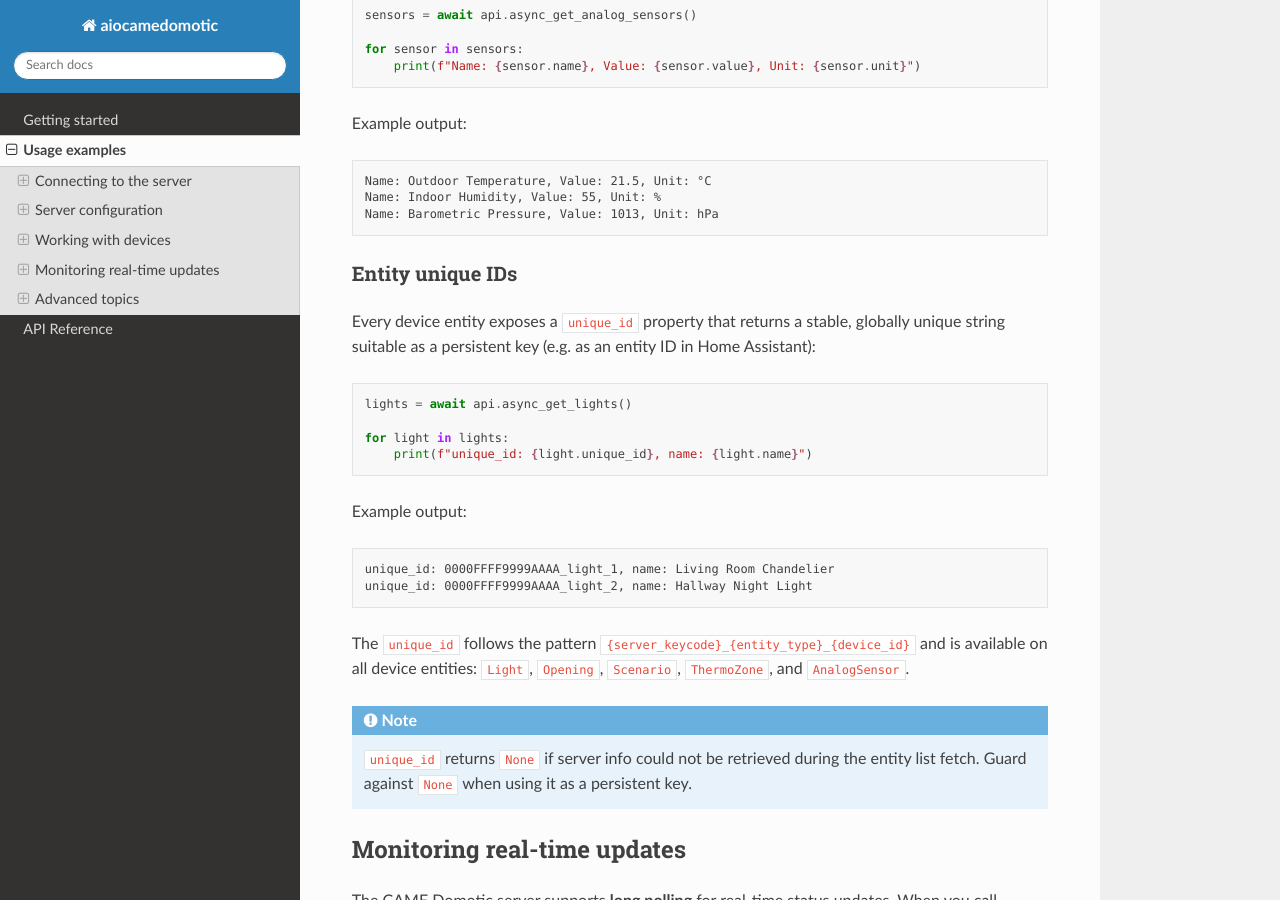
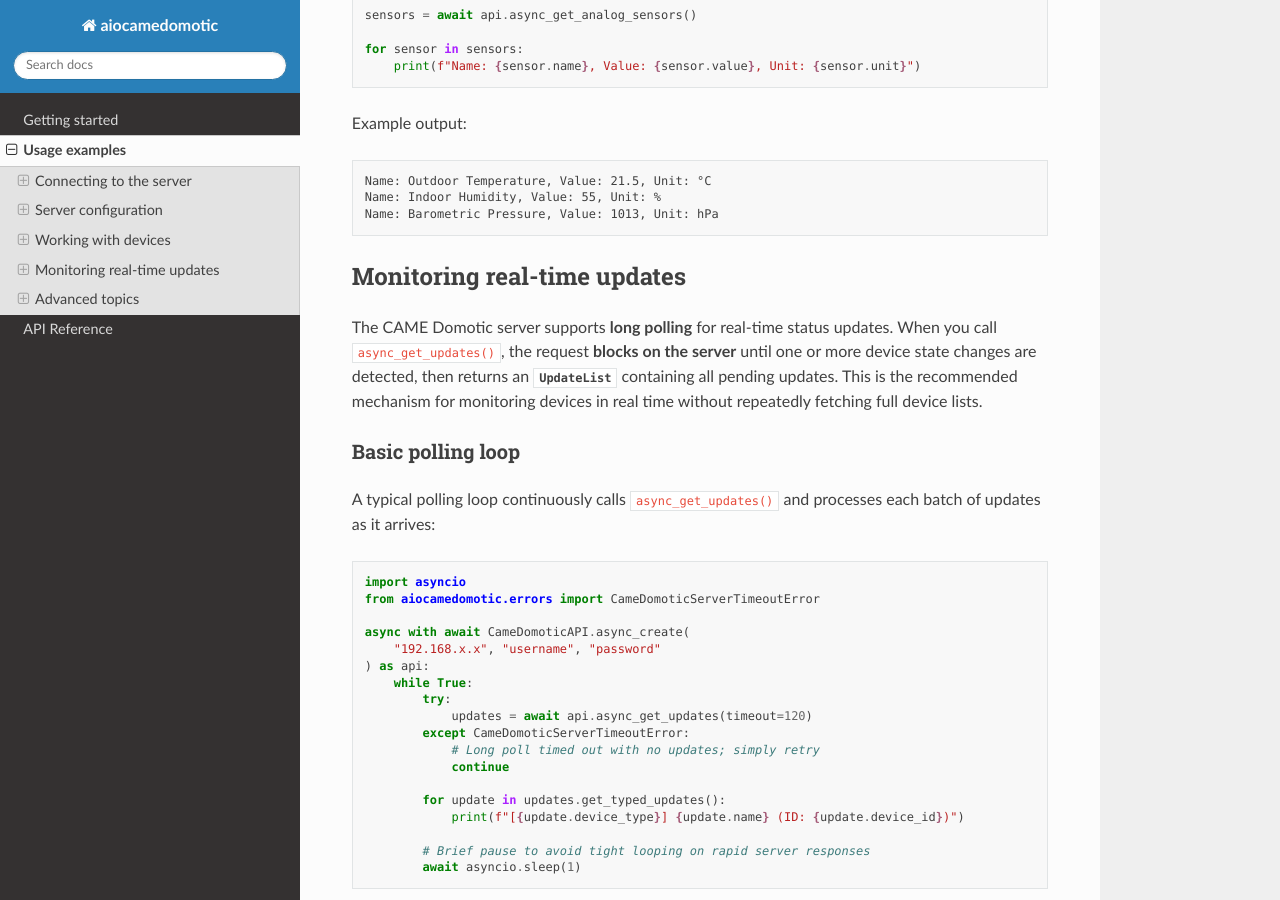
Before and after one commit to camedomotic-unofficial/aiocamedomotic, a Sphinx documentation site: the page built from docs/source/usage_examples.rst, in a window 1280 px wide and 900 px high, scrolled down 7218 px. Built offline with Sphinx 7.4.7 and the Read the Docs theme 3.1.0, drawn with Linux system fonts in a browser that asks for light colours.

Commit message:
docs: remove unique_id references from usage examples (#245)
Co-authored-by: Claude Opus 4.6 <noreply@anthropic.com>

```diff
--- a/docs/source/usage_examples.rst
+++ b/docs/source/usage_examples.rst
@@ -406,36 +406,6 @@ Example output:
     Name: Indoor Humidity, Value: 55, Unit: %
     Name: Barometric Pressure, Value: 1013, Unit: hPa
 
-Entity unique IDs
-^^^^^^^^^^^^^^^^^
-
-Every device entity exposes a ``unique_id`` property that returns a stable,
-globally unique string suitable as a persistent key (e.g. as an entity ID
-in Home Assistant):
-
-.. code-block:: python
-
-    lights = await api.async_get_lights()
-
-    for light in lights:
-        print(f"unique_id: {light.unique_id}, name: {light.name}")
-
-Example output:
-
-.. code-block:: text
-
-    unique_id: 0000FFFF9999AAAA_light_1, name: Living Room Chandelier
-    unique_id: 0000FFFF9999AAAA_light_2, name: Hallway Night Light
-
-The ``unique_id`` follows the pattern ``{server_keycode}_{entity_type}_{device_id}``
-and is available on all device entities: ``Light``, ``Opening``, ``Scenario``,
-``ThermoZone``, and ``AnalogSensor``.
-
-.. note::
-    ``unique_id`` returns ``None`` if server info could not be retrieved during
-    the entity list fetch. Guard against ``None`` when using it as a persistent key.
-
-
 Monitoring real-time updates
 ----------------------------
 
```
